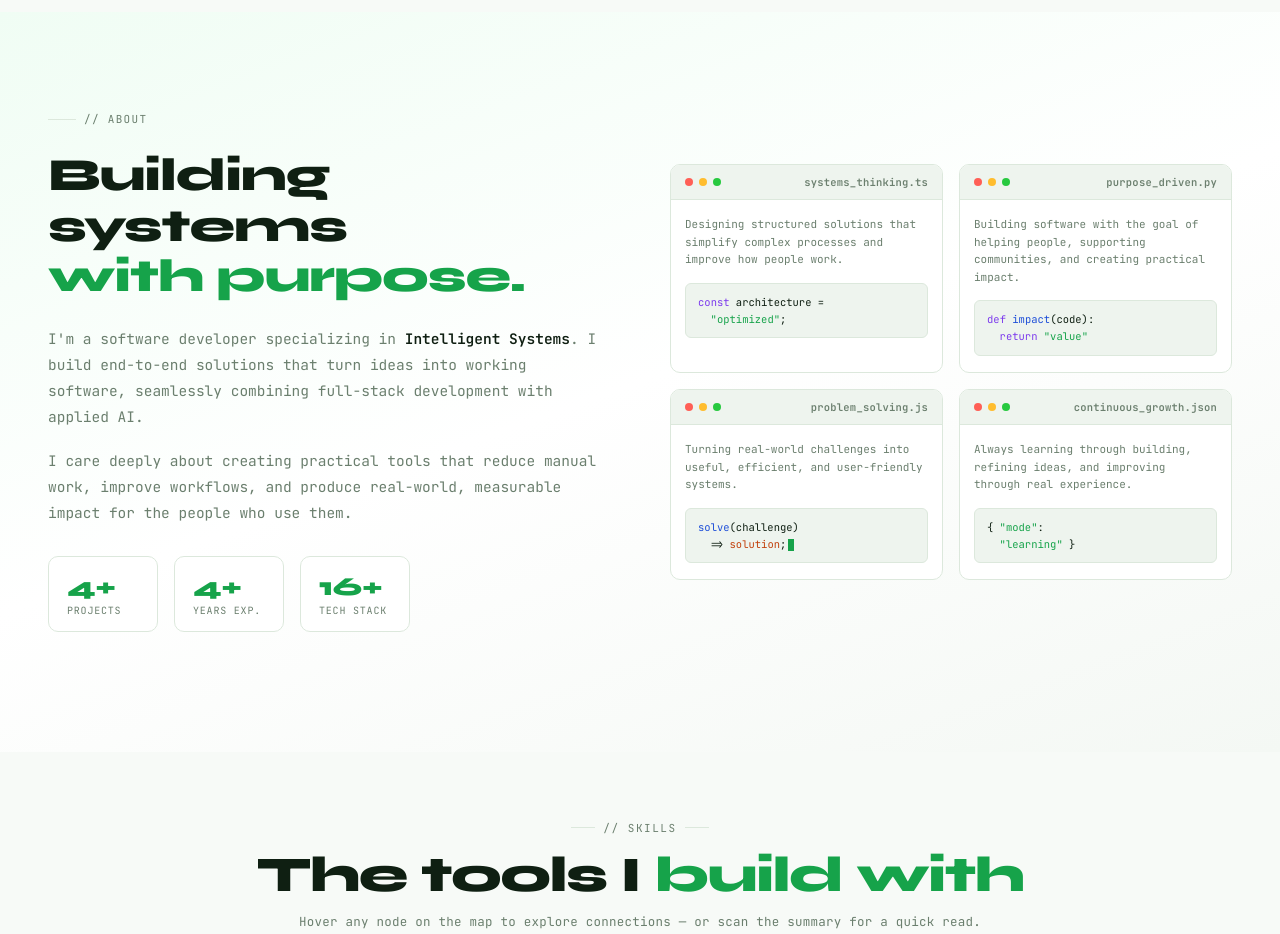
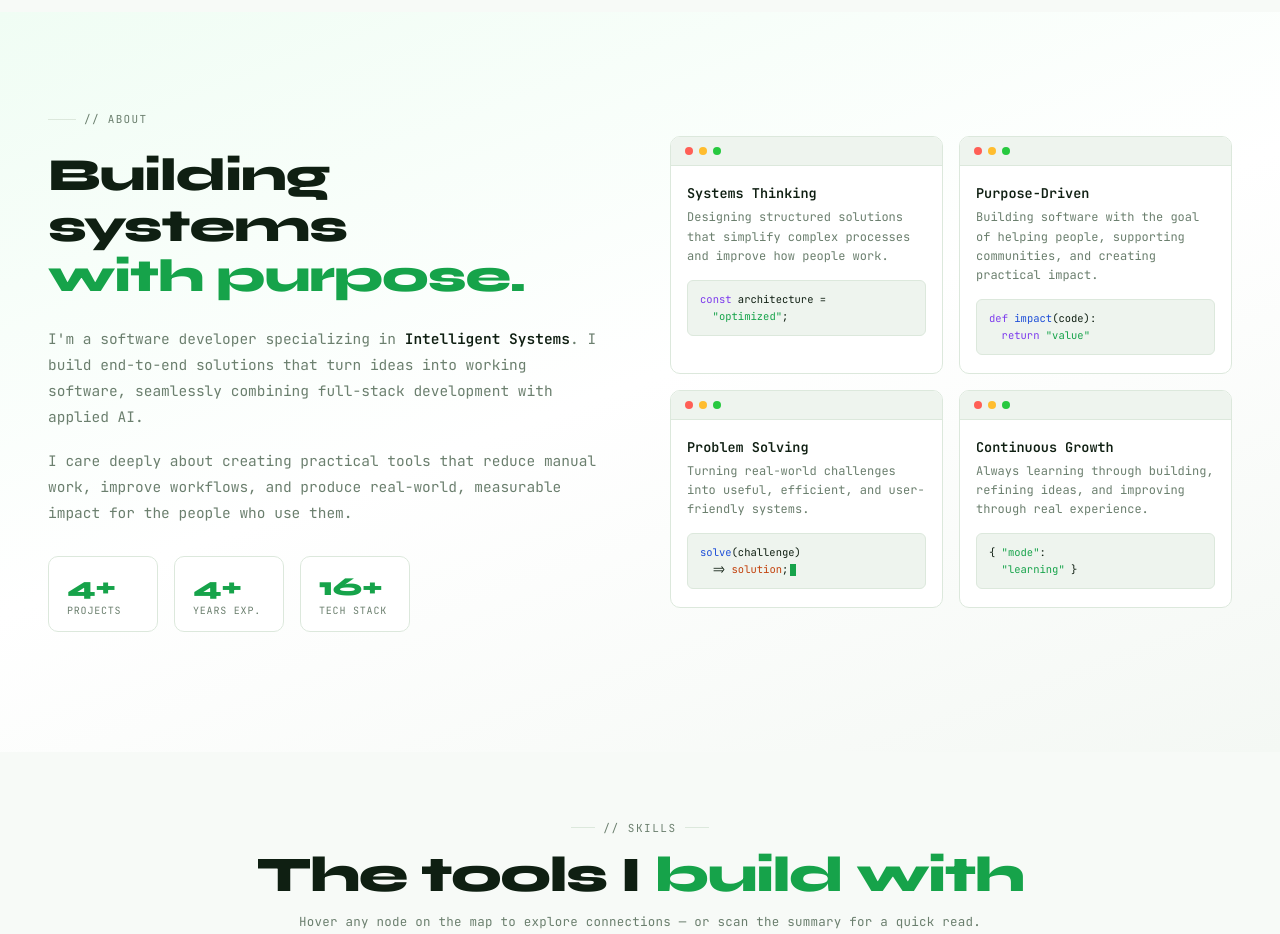
Before and after one commit to timothydevcastro/Portfolio, a React (Vite) app: page / in a window 1280 px wide. Shown: the part 860-1794 px from the top of the page. Built offline with nearby package versions, Linux system fonts and the light colour scheme.

Commit message:
Replace code card filenames with universally readable English titles

```diff
--- a/src/AboutDevFinal.css
+++ b/src/AboutDevFinal.css
@@ -144,7 +144,7 @@
 .code-card:hover { transform: translateX(0) translateY(-4px) !important; }
 
 .card-bar {
-  display: flex; align-items: center; justify-content: space-between;
+  display: flex; align-items: center; justify-content: flex-start;
   padding: 10px 14px;
   background: var(--surface2);
   border-bottom: 1px solid var(--border);
@@ -152,12 +152,22 @@
 .dots-container { display: flex; gap: 6px; }
 .dot { width:8px; height:8px; border-radius:50%; }
 .dot.r { background:#ff5f56; } .dot.y { background:#ffbd2e; } .dot.g { background:#27c93f; }
-.card-filename { font-size:10.5px; font-weight:600; color:var(--muted); letter-spacing:.02em; font-family:'JetBrains Mono', monospace; }
 
-.card-body { padding: 16px 14px; display: flex; flex-direction: column; gap: 14px; }
+.card-body { padding: 18px 16px; display: flex; flex-direction: column; gap: 14px; }
+
+.card-text {
+  display: flex; flex-direction: column; gap: 6px;
+}
+
+.card-title {
+  font-family: 'JetBrains Mono', monospace;
+  font-size: 13.5px;
+  font-weight: 600;
+  color: var(--text);
+}
 
 .card-desc {
-  font-size: 12px; color: var(--text); line-height: 1.6;
+  font-size: 12px; color: var(--muted); line-height: 1.6;
 }
 
 .code-snippet {
@@ -173,10 +183,6 @@
 .str { color: var(--str); }
 .val { color: var(--val); }
 .cmt { color: var(--muted); font-style: italic; }
-
-.card-desc {
-  font-size: 11px; color: var(--muted); line-height: 1.6;
-}
 
 /* typing cursor on code snippets */
 .type-cursor {
@@ -258,9 +264,11 @@
     gap: 12px;
   }
 
-  .card-body { padding: 14px; gap: 10px; }
-  .card-title { font-size: 12px; }
-  .card-desc { font-size: 10.5px; }
+  .card-body { padding: 16px; gap: 10px; }
+
+  .card-text { gap: 4px; }
+  .card-title { font-size: 13px; }
+  .card-desc { font-size: 11.5px; }
 
   .glow-orb { display: none; }
 }
--- a/src/AboutDevFinal.tsx
+++ b/src/AboutDevFinal.tsx
@@ -240,10 +240,12 @@ const AboutDevFinal: React.FC = () => {
           <div className="code-card reveal">
             <div className="card-bar">
               <div className="dots-container"><div className="dot r"></div><div className="dot y"></div><div className="dot g"></div></div>
-              <span className="card-filename">systems_thinking.ts</span>
             </div>
             <div className="card-body">
-              <p className="card-desc">Designing structured solutions that simplify complex processes and improve how people work.</p>
+              <div className="card-text">
+                <h3 className="card-title">Systems Thinking</h3>
+                <p className="card-desc">Designing structured solutions that simplify complex processes and improve how people work.</p>
+              </div>
               <div className="code-snippet" id="snippet1" data-typed="0">
                 <span className="typed-output" id="typed1"></span><span className="type-cursor" id="cur1"></span>
               </div>
@@ -253,10 +255,12 @@ const AboutDevFinal: React.FC = () => {
           <div className="code-card reveal">
             <div className="card-bar">
               <div className="dots-container"><div className="dot r"></div><div className="dot y"></div><div className="dot g"></div></div>
-              <span className="card-filename">purpose_driven.py</span>
             </div>
             <div className="card-body">
-              <p className="card-desc">Building software with the goal of helping people, supporting communities, and creating practical impact.</p>
+              <div className="card-text">
+                <h3 className="card-title">Purpose-Driven</h3>
+                <p className="card-desc">Building software with the goal of helping people, supporting communities, and creating practical impact.</p>
+              </div>
               <div className="code-snippet" id="snippet2" data-typed="0">
                 <span className="typed-output" id="typed2"></span><span className="type-cursor" id="cur2"></span>
               </div>
@@ -266,10 +270,12 @@ const AboutDevFinal: React.FC = () => {
           <div className="code-card reveal">
             <div className="card-bar">
               <div className="dots-container"><div className="dot r"></div><div className="dot y"></div><div className="dot g"></div></div>
-              <span className="card-filename">problem_solving.js</span>
             </div>
             <div className="card-body">
-              <p className="card-desc">Turning real-world challenges into useful, efficient, and user-friendly systems.</p>
+              <div className="card-text">
+                <h3 className="card-title">Problem Solving</h3>
+                <p className="card-desc">Turning real-world challenges into useful, efficient, and user-friendly systems.</p>
+              </div>
               <div className="code-snippet" id="snippet3" data-typed="0">
                 <span className="typed-output" id="typed3"></span><span className="type-cursor" id="cur3"></span>
               </div>
@@ -279,10 +285,12 @@ const AboutDevFinal: React.FC = () => {
           <div className="code-card reveal">
             <div className="card-bar">
               <div className="dots-container"><div className="dot r"></div><div className="dot y"></div><div className="dot g"></div></div>
-              <span className="card-filename">continuous_growth.json</span>
             </div>
             <div className="card-body">
-              <p className="card-desc">Always learning through building, refining ideas, and improving through real experience.</p>
+              <div className="card-text">
+                <h3 className="card-title">Continuous Growth</h3>
+                <p className="card-desc">Always learning through building, refining ideas, and improving through real experience.</p>
+              </div>
               <div className="code-snippet" id="snippet4" data-typed="0">
                 <span className="typed-output" id="typed4"></span><span className="type-cursor" id="cur4"></span>
               </div>
```
